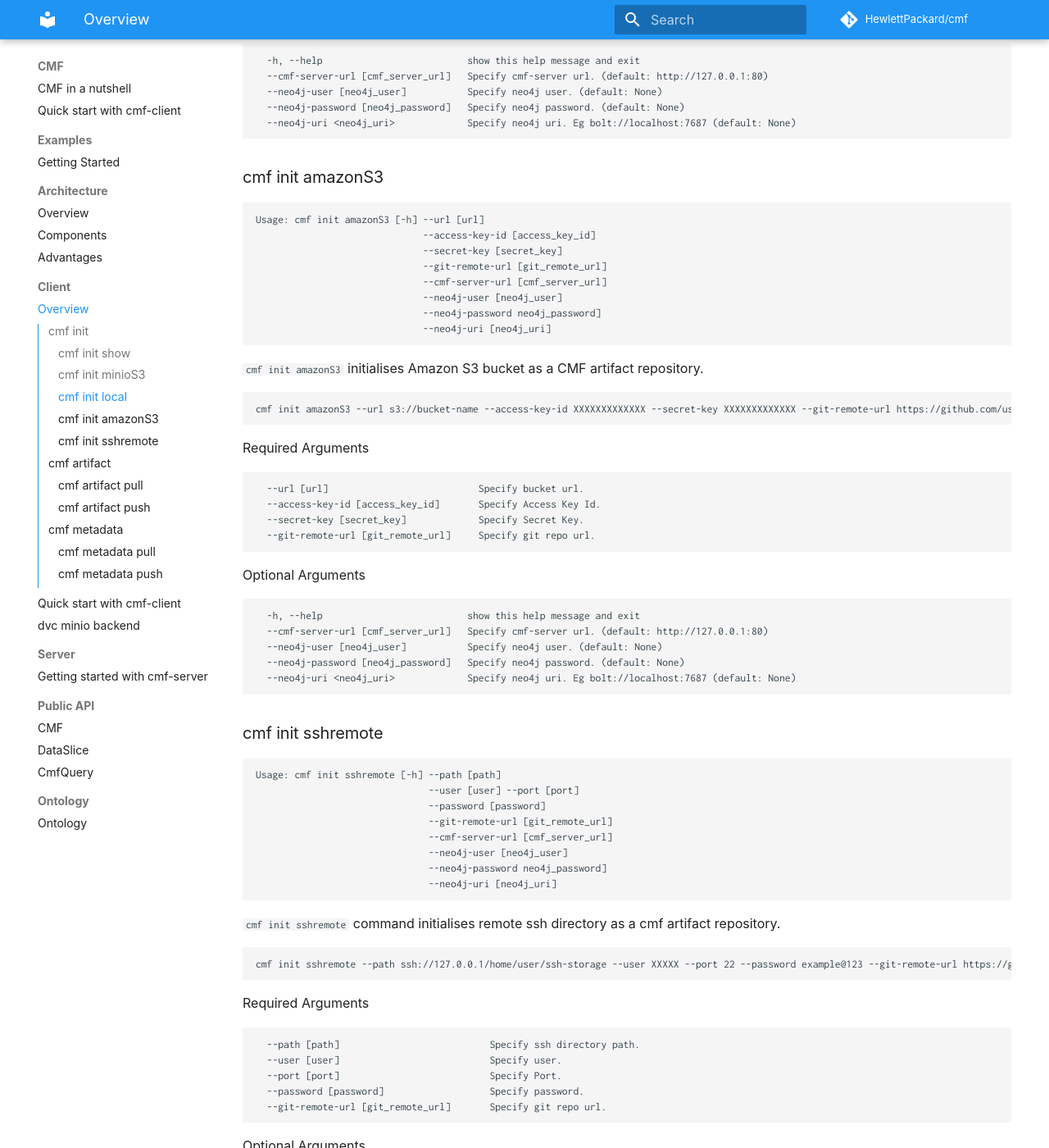
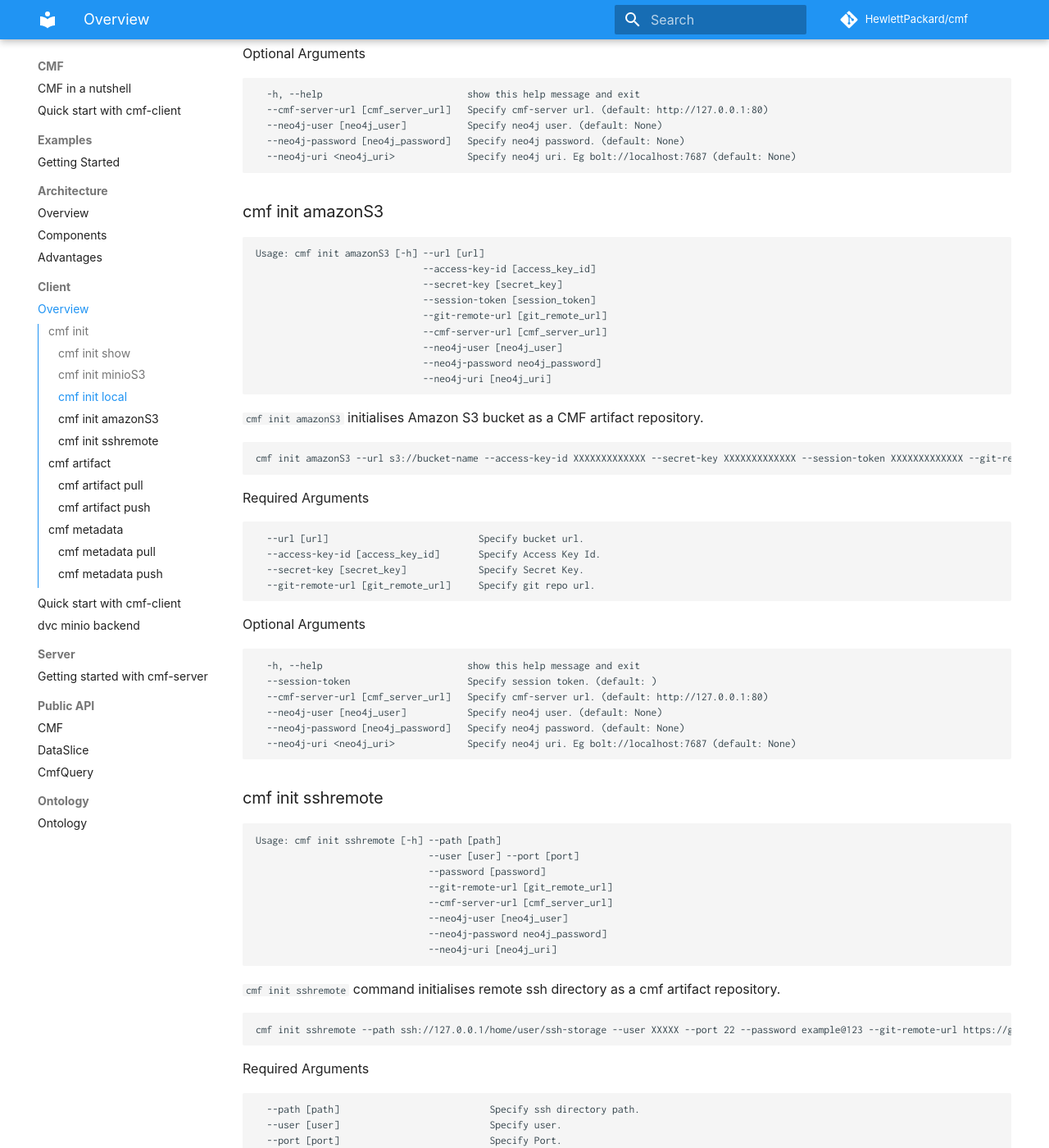
Before and after one commit to HewlettPackard/cmf, an MkDocs documentation site: the page built from docs/cmf_client/cmf_client.md, in a window 1280 px wide and 1400 px high, scrolled down 1712 px. Shown: the whole window at 82% size. Built offline with MkDocs 1.6.1 and Material for MkDocs 9.7.7, drawn with Linux system fonts in a browser that asks for light colours; some web fonts are replaced; comment, search, counter and statistics services are not loaded; some of the changed text lies outside the part shown.

Commit message:
Update cmf_client.md
Updated cmf-server-url with x.x.x.x:8080
Added --session-token inside amazons3 section

````diff
--- a/docs/cmf_client/cmf_client.md
+++ b/docs/cmf_client/cmf_client.md
@@ -77,6 +80,7 @@
 Usage: cmf init amazonS3 [-h] --url [url]
                               --access-key-id [access_key_id]
                               --secret-key [secret_key]
+                              --session-token [session_token]
                               --git-remote-url [git_remote_url]
                               --cmf-server-url [cmf_server_url]
                               --neo4j-user [neo4j_user]
@@ -85,7 +89,7 @@
 ```
 `cmf init amazonS3` initialises Amazon S3 bucket as a CMF artifact repository.
 ```
-cmf init amazonS3 --url s3://bucket-name --access-key-id XXXXXXXXXXXXX --secret-key XXXXXXXXXXXXX --git-remote-url https://github.com/user/experiment-repo.git --cmf-server-url http://127.0.0.1:80 --neo4j-user neo4j --neo4j-password password --neo4j-uri bolt://localhost:7687
+cmf init amazonS3 --url s3://bucket-name --access-key-id XXXXXXXXXXXXX --secret-key XXXXXXXXXXXXX --session-token XXXXXXXXXXXXX --git-remote-url https://github.com/user/experiment-repo.git --cmf-server-url http://x.x.x.x:8080 --neo4j-user neo4j --neo4j-password password --neo4j-uri bolt://localhost:7687
 ```
 
 Required Arguments
@@ -98,6 +102,7 @@
 Optional Arguments
 ```
   -h, --help                          show this help message and exit
+  --session-token                     Specify session token. (default: )
   --cmf-server-url [cmf_server_url]   Specify cmf-server url. (default: http://127.0.0.1:80)
   --neo4j-user [neo4j_user]           Specify neo4j user. (default: None)
   --neo4j-password [neo4j_password]   Specify neo4j password. (default: None)
@@ -116,7 +121,7 @@
 ```
 `cmf init sshremote` command initialises remote ssh directory as a cmf artifact repository.
 ```
-cmf init sshremote --path ssh://127.0.0.1/home/user/ssh-storage --user XXXXX --port 22 --password example@123 --git-remote-url https://github.com/user/experiment-repo.git --cmf-server-url http://127.0.0.1:80 --neo4j-user neo4j --neo4j-password password --neo4j-uri bolt://localhost:7687
+cmf init sshremote --path ssh://127.0.0.1/home/user/ssh-storage --user XXXXX --port 22 --password example@123 --git-remote-url https://github.com/user/experiment-repo.git --cmf-server-url http://x.x.x.x:8080 --neo4j-user neo4j --neo4j-password password --neo4j-uri bolt://localhost:7687
 ```
 Required Arguments
 ```
````
Also changed, not shown: other parts of docs/cmf_client/cmf_client.md (+4 -1 lines).
